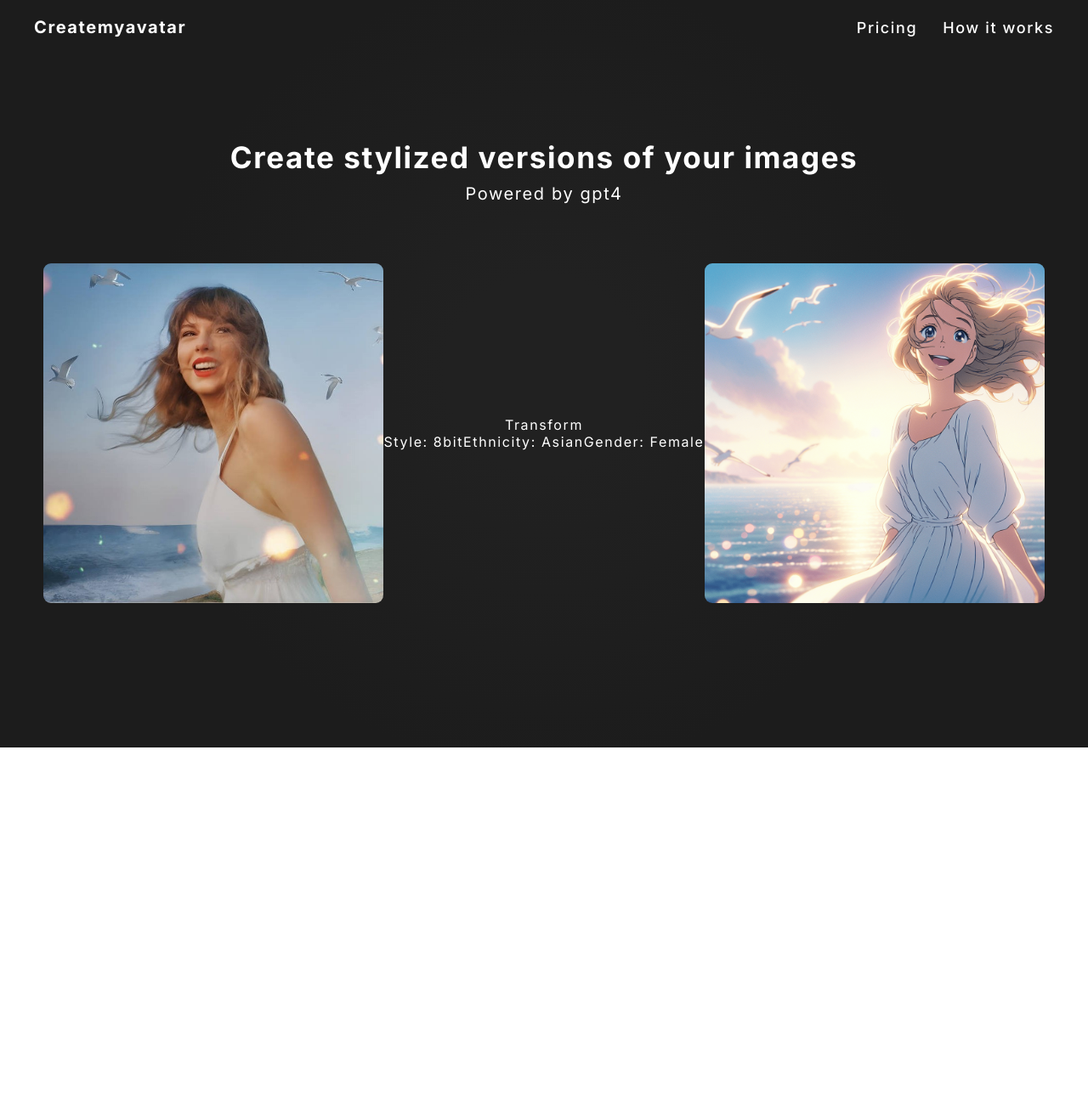
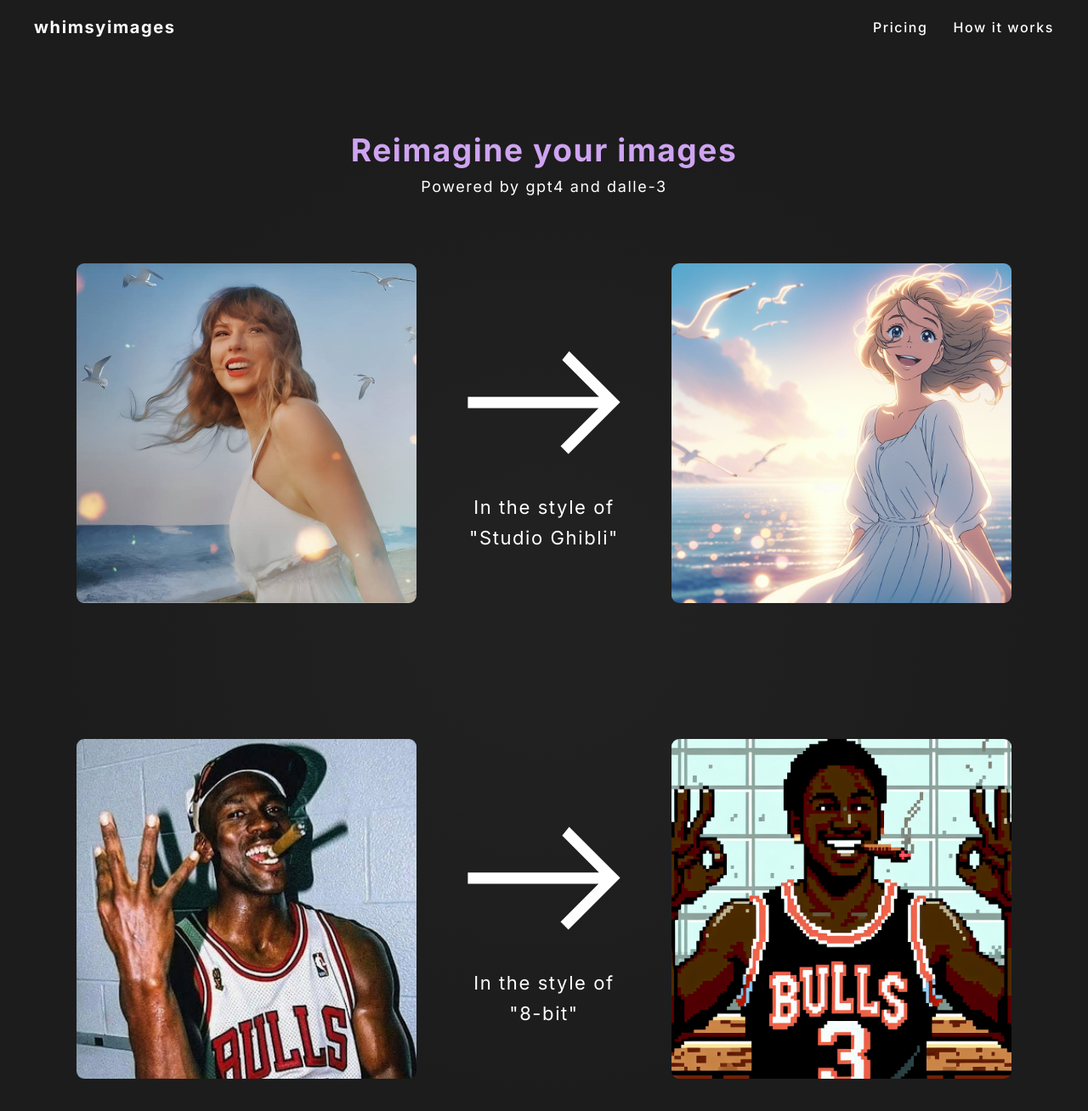
Before and after one commit to puravparab/WhimsyImages, a Next.js app in the folder client/: page / in a window 1280 px wide. Shown: the top 1308 px of the page at 85% size. Before the commit the page ends 880 px from the top, so only its background shows below. Built offline with nearby package versions, Linux system fonts and the light colour scheme.

Commit message:
added examples to the frontend

```diff
--- a/client/app/globals.css
+++ b/client/app/globals.css
@@ -5,9 +5,9 @@
 		'Roboto Mono', 'Oxygen Mono', 'Ubuntu Monospace', 'Source Code Pro',
 		'Fira Mono', 'Droid Sans Mono', 'Courier New', monospace;
 
-	--heading-color: rgb(182, 140, 239);
+/*	--heading-color: rgb(182, 140, 239);*/
 	--primary-text: rgb(255, 255, 255);
-	--secondary-text: rgb(124, 105, 149);
+	--secondary-text: rgb(206, 163, 241);
 	--background-center: rgb(33, 33, 33);
 	--background-edge: rgb(28, 28, 28);
 	--footer-text: rgb(129, 129, 129);
--- a/client/app/layout.js
+++ b/client/app/layout.js
@@ -10,11 +10,8 @@
 const inter = Inter({ subsets: ['latin'] })
 
 export const metadata = {
-	title: 'Create my avatar',
-	description: 'Upload your image and generate a stylized image',
-	// other: {
-	//   "google-site-verification": "-bbeXHZvZm4OaCASz8xD2sFDEQNKh-l0uE7M7mLR-v8"
-	// }
+	title: 'Whimsy Images',
+	description: 'Upload your image and generate a stylized image. Reimagine your images in the style of studio ghibli, 8-bit, etc.',
 }
 
 export default function RootLayout({ children }) {
--- a/client/app/page.js
+++ b/client/app/page.js
@@ -5,8 +5,8 @@
 	return (
 		<main className={styles.main}>
 			<div className={styles.mainTitle}>
-				<h2>Create stylized versions of your images</h2>
-				<p>Powered by gpt4</p>
+				<h2>Reimagine your images</h2>
+				<p>Powered by gpt4 and dalle-3</p>
 			</div>
 
 			<div className={styles.mainExample}>
@@ -17,15 +17,15 @@
 						height={699}
 					/>
 				</div>
-
 				<div className={styles.exampleTransition}>
-					<span>Transform</span>
-
-					<ol>
-					<l1>Style: 8bit</l1>
-					<l1>Ethnicity: Asian</l1>
-					<l1>Gender: Female</l1>
-					</ol>
+					{/* <span>Reimagine</span> */}
+					<Image
+						src="/icons/white_arrow.svg"
+						width={200}
+						height={200}
+					/>
+					<span>In the style of</span>
+					<span>"Studio Ghibli"</span>
 				</div>
 
 				<div className={styles.imageContainer}>
@@ -35,8 +35,36 @@
 						height={800}
 					/>
 				</div>
+			</div>
 
+			<div className={styles.mainExample}>
+				<div className={styles.imageContainer}>
+					<img
+						src="/images/mj.jpg"
+						width={790}
+						height={699}
+					/>
+				</div>
+				<div className={styles.exampleTransition}>
+					{/* <span>Reimagine</span> */}
+					<Image
+						src="/icons/white_arrow.svg"
+						width={200}
+						height={200}
+					/>
+					<span>In the style of</span>
+					<span>"8-bit"</span>
+				</div>
+
+				<div className={styles.imageContainer}>
+					<img
+						src="/images/mj_8bit.png"
+						width={800}
+						height={800}
+					/>
+				</div>
 			</div>
+
 		</main>
 	)
 }
--- a/client/app/page.module.css
+++ b/client/app/page.module.css
@@ -4,7 +4,7 @@
 	justify-content: flex-start;
 	align-items: center;
 	padding: 30px 0px;
-	margin: 70px 0px;
+	margin: 60px 0px;
 	max-width: var(--max-width);
 }
 
@@ -17,11 +17,12 @@
 	gap: 10px 0px;
 }
 .mainTitle h2{
-	font-size: 35px;
+	font-size: 37px;
 	text-align: center;
+	color: var(--secondary-text);
 }
 .mainTitle p{
-	font-size: 20px;
+	font-size: 18px;
 }
 
 /* Example */
@@ -31,7 +32,8 @@
 	justify-content: center;
 	align-items: center;
 	padding: 20px 0px;
-	margin: 50px 0px;
+	margin: 60px 0px;
+	gap: 0px 50px;
 }
 
 .mainExample .imageContainer{
@@ -52,4 +54,9 @@
 	flex-direction: column;
 	justify-content: center;
 	align-items: center;
+	gap: 10px 0px;
 }
+.exampleTransition span{
+	font-size: 22px;
+	font-weight: 400;
+}
--- a/client/components/header.js
+++ b/client/components/header.js
@@ -5,7 +5,7 @@
 	return (
 		<div className={styles.header}>
 			<div className={styles.title}>
-				<h1>Createmyavatar</h1>
+				<h1>whimsyimages</h1>
 			</div>
 			<nav className={styles.nav}>
 				<Link href="/pricing">Pricing</Link>
--- a/client/styles/header.module.css
+++ b/client/styles/header.module.css
@@ -25,6 +25,6 @@
 	gap: 0px 30px;
 }
 .nav a{
-	font-size: 18px;
+	font-size: 16px;
 	font-weight: 500;
 }
```
Also changed, not shown: client/public/icons/white_arrow.svg (added).
